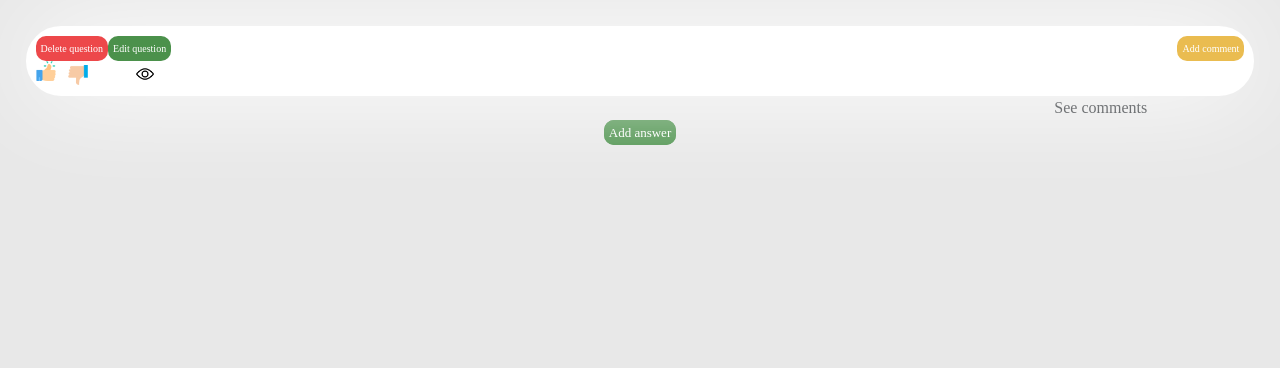
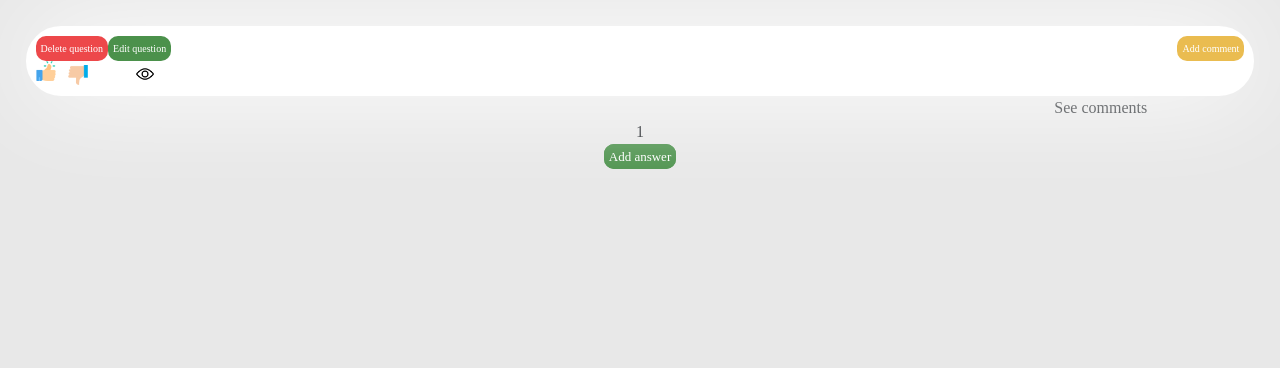
Before and after one commit to FlorinCiocirlan/AskMateNt, a Flask app: template template/question-page.html in a window 1280 px wide, after a click on "See comments". Shown: the part 106-474 px from the top of the page. Run offline with Flask 2, Linux system fonts and the light colour scheme; the template is opened without the code that fills it, so the values that code supplies are empty; some libraries are stand-ins or nearby versions.

Commit message:
fixed website

```diff
--- a/template/question-page.html
+++ b/template/question-page.html
@@ -38,7 +38,7 @@
     <div class="d-flex flex-row-reverse">
         <a data-toggle="collapse" data-target="#content" class="see-comments w-25">See comments</a>
     </div>
-    <div id="content" class="collapse">
+    <div id="content" class="collapse"> 1
             {% for row in comments %}
                 <div class="individual-comment p-2">
                     <p>{{row['message']}}</p>
```
